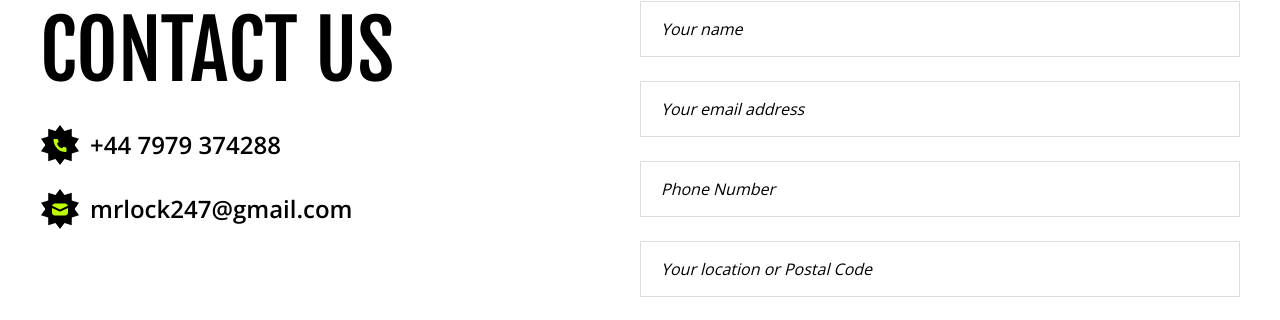
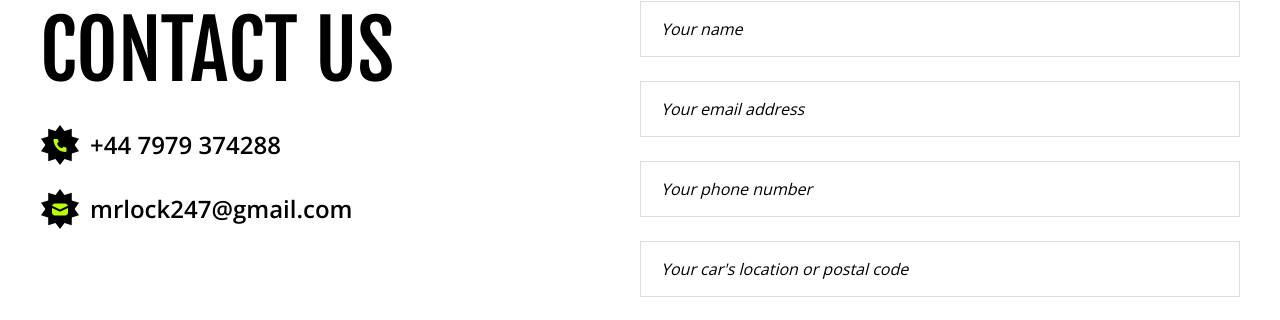
Before and after one commit to evalventure/mrlock-frontend, a Next.js app: page / in a window 1280 px wide. Shown: the part 4278-4598 px from the top of the page. Built offline with nearby package versions, Linux system fonts and the light colour scheme; no server answers.

Commit message:
Fix PR comments

```diff
--- a/components/Contact/index.js
+++ b/components/Contact/index.js
@@ -23,7 +23,7 @@ export function Contact() {
     e.preventDefault();
 
     // step 1: reset errors
-    setError(setError(""));
+    setError("");
 
     // step 2: retrieve form data from fields
     const name = nameInputRef.current.value;
@@ -94,13 +94,13 @@ export function Contact() {
           <input
             ref={phoneInputRef}
             type={"text"}
-            placeholder="Phone Number"
+            placeholder="Your phone number"
             className={s.formInput}
           ></input>
           <input
             ref={locationInputRef}
             type={"text"}
-            placeholder="Your location or Postal Code"
+            placeholder="Your car's location or postal code"
             className={s.formInput}
           ></input>
           <input
```
